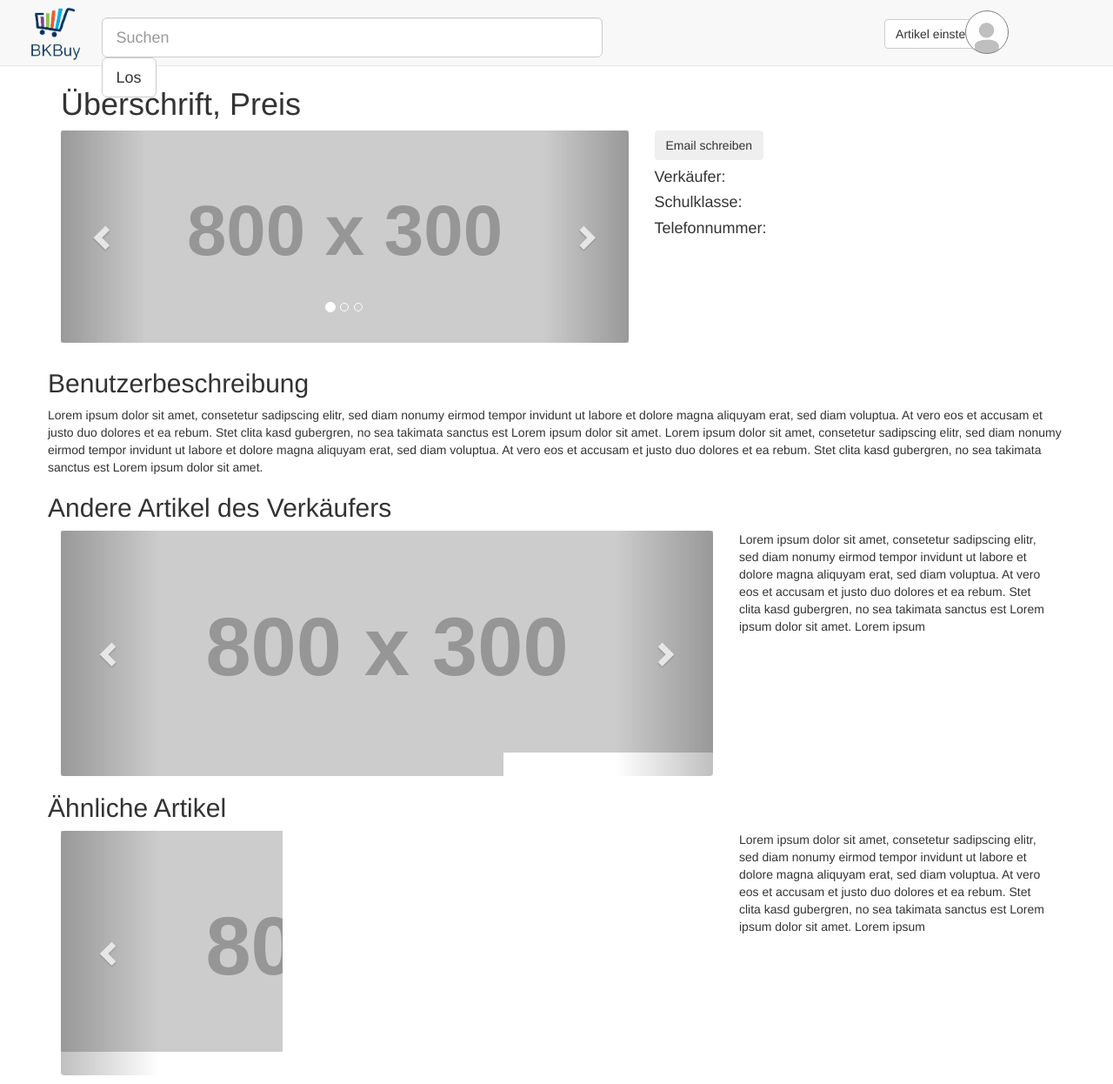
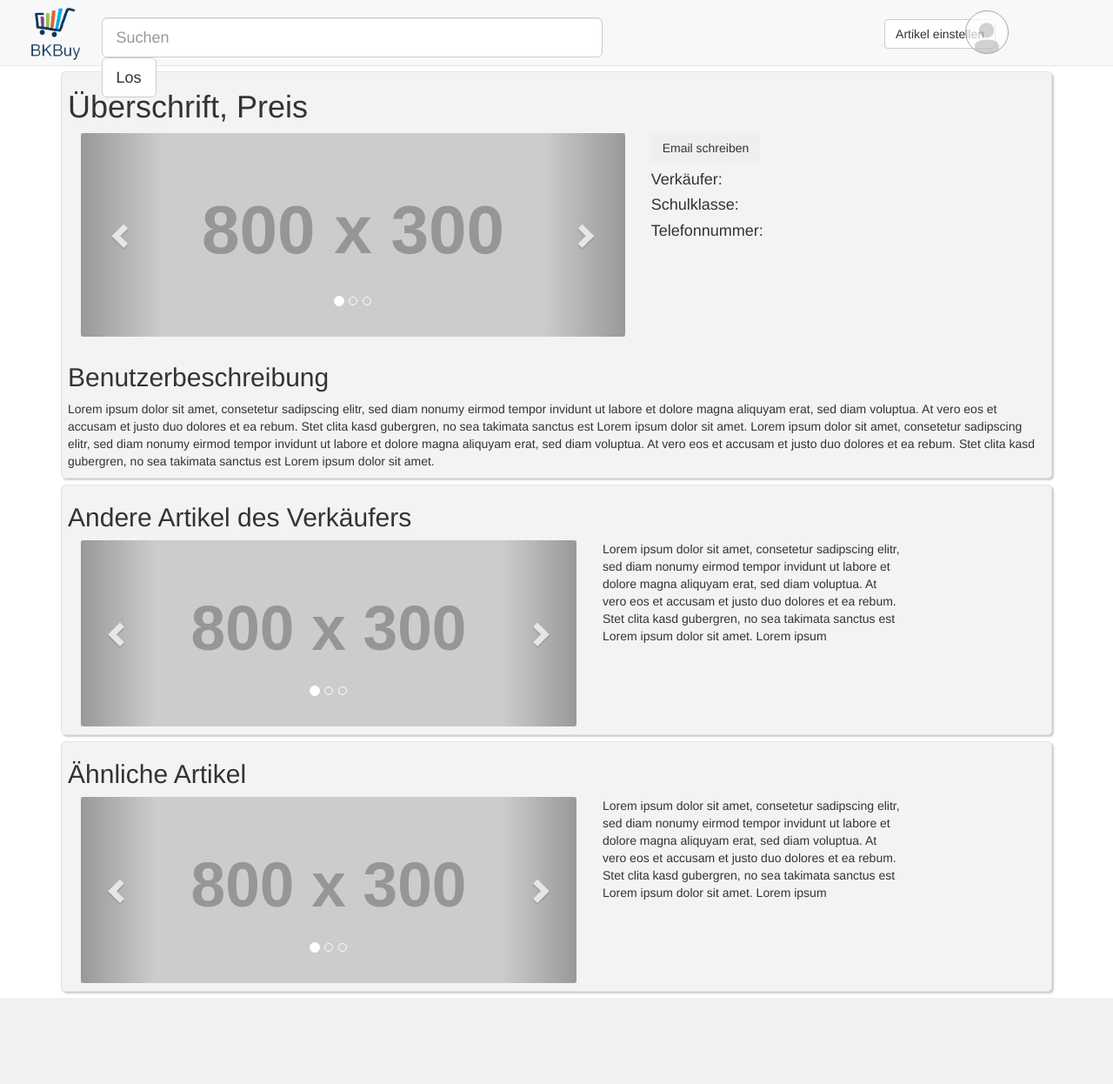
Before and after one commit to MarcelKirsch/Webprojekt, a PHP site: page /webcontent/artikelseite.html in a window 1280 px wide. Shown: the whole page at 87% size. After the commit the page ends 1147 px from the top, so only its background shows below. Run offline with PHP 8.4, Linux system fonts and the light colour scheme; grey boxes labelled with a size stand in for pictures from a placeholder-image service; some libraries are stand-ins or nearby versions.

Commit message:
CSS Container anpassungen

```diff
--- a/css/bkbuy.css
+++ b/css/bkbuy.css
@@ -1,7 +1,15 @@
 
 body {
-    padding-top: 75px;
-    margin-top: 5px;
+    margin-top: 75px;
+}
+
+.container-body {
+		padding: 0 7px 9px 7px;
+		margin: 7px 0 7px 0;
+		background-color: #f3f3f3;
+		border-radius: 5px;
+		border: 1px solid #e3e3e3;
+    	box-shadow: 2px 2px 2px 0px rgba(0, 0, 0, 0.2), 0px 0px 0px 0px rgba(0, 0, 0, 0.19);
 }
 
 /* HEADER */
@@ -40,7 +48,7 @@ body {
     transform: translate(0px, -1.5px);
 }
 
-/* Suchleiste */
+/* SEARCHBAR */
 
 .navbar-form {
 	max-width: 720px;
@@ -95,6 +103,14 @@ body {
     transform: translate(0px, -1.5px);
 }
 
+.profilbutton {
+	opacity: 0.7;
+}
+
+.profilbutton:hover, .profilbutton:active {
+	opacity: 1;
+}
+
 .button-anzeige {
 	position: relative;
 	padding: -6px;
@@ -104,9 +120,13 @@ body {
 	margin-right: 15px;
 }
 
-.button:active {
-	width: 50%;
+/* ARTIKELSEITE */
+
+.carousel-artikel {
+	width: 600px;
 }
+
+/*  */
 
 .slide-image {
     width: 100%;
--- a/webcontent/artikelseite.html
+++ b/webcontent/artikelseite.html
@@ -56,12 +56,13 @@
 	</nav>
 
 
-	<div class="container" style="padding-bottom: 10px">
-	<h1>Überschrift, Preis</h1>
+	<div class="container">
 
 
 		<!-- Bilder, Verkäuferinfos -->
-		<div class="row">
+		<div class="row container-body">
+
+			<h1>Überschrift, Preis</h1>
 			<div class="col-md-12">
 				<div class="row">
 
@@ -111,8 +112,8 @@
 			</div>
 
 
-			<!-- Bneutzerbeschreibung -->
-			<div class="col-md-12" style="padding: 10px 0 0 0">
+			<!-- Benutzerbeschreibung -->
+			<div class="col-md-12" style="padding: 10px 0 0 0;">
 				<h2>Benutzerbeschreibung</h2>
 				<div>Lorem ipsum dolor sit amet, consetetur sadipscing elitr, sed diam nonumy eirmod tempor invidunt ut
 				labore et dolore magna aliquyam erat, sed diam voluptua. At vero eos et accusam et justo duo dolores et
@@ -125,12 +126,12 @@
 
 
 		<!-- Andere Artikel des Verkäufers -->
-		<div class="row">
+		<div class="row container-body" style="margin-top: 5px">
 		<h2>Andere Artikel des Verkäufers</h2>
 
 
 			<!-- Bilder Carousel -->
-			<div class="col-md-8">
+			<div class="col-md-8 carousel-artikel">
 				<div id="carousel-02" class="carousel slide"
 					data-ride="carousel">
 					<ol class="carousel-indicators">
@@ -171,9 +172,9 @@
 
 
 		<!-- Ähnliche Artikel -->
-		<div class="row">
+		<div class="row container-body" style="margin-top: 5px">
 		<h2>Ähnliche Artikel</h2>
-			<div class="col-md-8">
+			<div class="col-md-8 carousel-artikel">
 
 
 				<!-- Bilder Carousel -->
```
